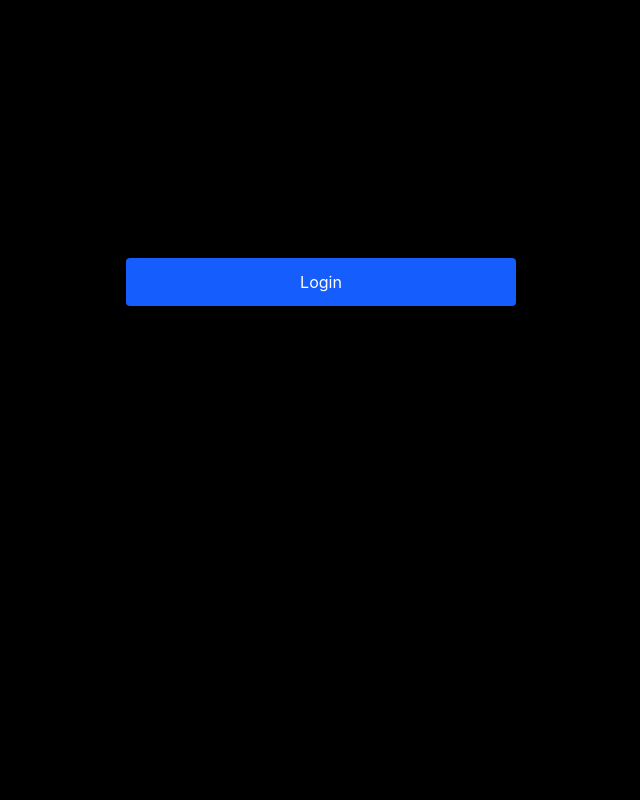
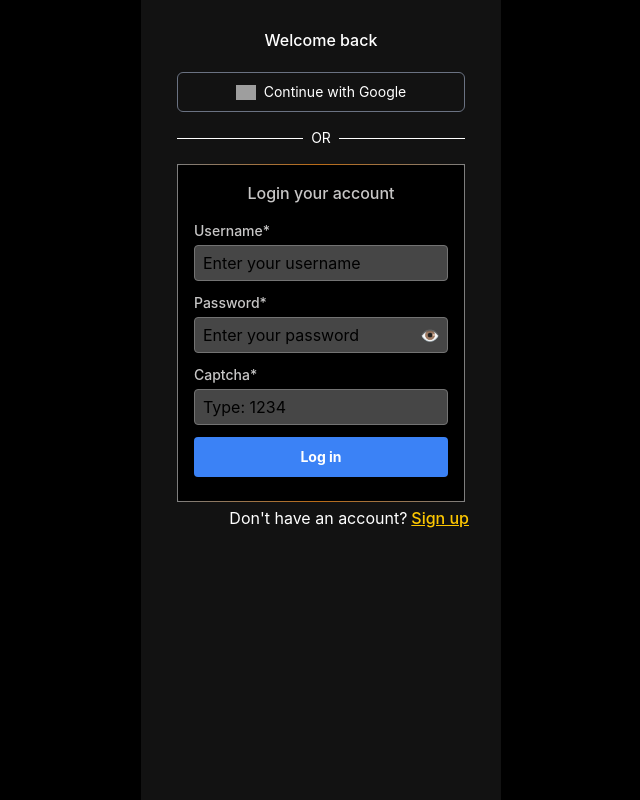
Before and after one commit to ShaonK/ukaids, a Next.js app: page /login in a window 1280 px wide. Shown: the whole page, without its empty margins (319-959 px from the left). Built offline with nearby package versions, Linux system fonts and the light colour scheme; grey boxes are pictures that could not be loaded.

Commit message:
login and register page updated

```diff
--- /dev/null
+++ b/app/(auth-pages)/login/layout.js
@@ -0,0 +1,9 @@
+"use client";
+
+export default function LoginLayout({ children }) {
+  return (
+    <div className="w-[360px] min-h-screen mx-auto bg-[#121212] text-white overflow-hidden">
+      {children}
+    </div>
+  );
+}
--- a/app/(auth-pages)/login/page.js
+++ b/app/(auth-pages)/login/page.js
@@ -1,69 +1,134 @@
 "use client";
 
 import { useState } from "react";
+import Link from "next/link";
+import Image from "next/image";
 import loginAction from "./action";
 import { useRouter } from "next/navigation";
 
 export default function LoginPage() {
+  const [showPassword, setShowPassword] = useState(false);
+  const [form, setForm] = useState({ username: "", password: "", captcha: "" });
+  const [error, setError] = useState("");
+
   const router = useRouter();
 
-    const [user, setUser] = useState({
-        username: "",
-        password: "",
-        captcha: "",
-    });
+  async function handleLogin() {
+    const fd = new FormData();
+    fd.append("username", form.username);
+    fd.append("password", form.password);
+    fd.append("captcha", form.captcha);
 
-    const [message, setMessage] = useState("");
-
-    async function handleLogin() {
-        const formData = new FormData();
-        formData.append("username", user.username);
-        formData.append("password", user.password);
-        formData.append("captcha", user.captcha);
-
-        const res = await loginAction(formData);
+    const res = await loginAction(fd);
 
     if (res.error) {
-            setMessage(res.error);
+      setError(res.error);
     } else {
       router.push("/user");
     }
   }
 
   return (
-        <div className="p-5">
-            <h1 className="text-xl font-bold text-center">Login</h1>
+    <div className="w-full flex flex-col items-center mt-6 px-4">
+      {/* Welcome back */}
+      <p className="text-center text-white font-medium text-base px-4 py-1 rounded">
+        Welcome back
+      </p>
 
-            <div className="mt-6 flex flex-col gap-3">
+      {/* Continue with Google */}
+      <button className="mt-4 w-72 h-10 flex items-center justify-center rounded-md border border-gray-500 text-sm text-white cursor-pointer">
+        <div className="relative w-5 h-5 mr-2">
+          <Image src="/g.png" alt="Google" fill className="object-contain" />
+        </div>
+        Continue with Google
+      </button>
+
+      {/* OR */}
+      <div className="mt-4 w-72 flex items-center justify-center">
+        <div className="border-t border-white w-full"></div>
+        <span className="px-2 text-white text-sm">OR</span>
+        <div className="border-t border-white w-full"></div>
+      </div>
+
+      {/* LOGIN CARD */}
+      <div
+        className="mt-4 w-72 p-4 rounded-md relative flex flex-col items-center"
+        style={{
+          background: "#000000",
+          border: "0.5px solid",
+          borderImage:
+            "linear-gradient(90deg, rgba(156,156,156,0.8) 0%, rgba(233,134,28,0.8) 49.04%, rgba(156,156,156,0.8) 100%)",
+          borderImageSlice: 1,
+        }}
+      >
+        <p className="text-[#C7C6C6] font-medium text-center mb-4">
+          Login your account
+        </p>
+
+        {/* Username */}
+        <label className="self-start text-[#C7C6C6] font-medium text-sm mb-1">
+          Username*
+        </label>
         <input
-                    placeholder="Username"
-                    className="border p-3 rounded"
-                    onChange={(e) => setUser({ ...user, username: e.target.value })}
+          type="text"
+          placeholder="Enter your username"
+          className="w-full h-9 rounded-sm border border-[#737373] bg-[#AFAEAE66] px-2 mb-3 text-black placeholder:text-black"
+          onChange={(e) => setForm({ ...form, username: e.target.value })}
         />
 
+        {/* Password */}
+        <label className="self-start text-[#C7C6C6] font-medium text-sm mb-1">
+          Password*
+        </label>
+        <div className="relative w-full mb-3">
           <input
-                    placeholder="Password"
-                    type="password"
-                    className="border p-3 rounded"
-                    onChange={(e) => setUser({ ...user, password: e.target.value })}
+            type={showPassword ? "text" : "password"}
+            placeholder="Enter your password"
+            className="w-full h-9 rounded-sm border border-[#737373] bg-[#AFAEAE66] px-2 text-black placeholder:text-black pr-10"
+            onChange={(e) => setForm({ ...form, password: e.target.value })}
           />
 
+          {/* Eye icon */}
+          <button
+            type="button"
+            onClick={() => setShowPassword(!showPassword)}
+            className="absolute right-2 top-1/2 -translate-y-1/2 text-gray-400 hover:text-white"
+          >
+            {showPassword ? "🙈" : "👁️"}
+          </button>
+        </div>
+
+        {/* Captcha */}
+        <label className="self-start text-[#C7C6C6] font-medium text-sm mb-1">
+          Captcha*
+        </label>
         <input
-                    placeholder="Captcha (Type: 1234)"
-                    className="border p-3 rounded"
-                    onChange={(e) => setUser({ ...user, captcha: e.target.value })}
+          placeholder="Type: 1234"
+          className="w-full h-9 rounded-sm border border-[#737373] bg-[#AFAEAE66] px-2 mb-3 text-black placeholder:text-black"
+          onChange={(e) => setForm({ ...form, captcha: e.target.value })}
         />
 
-                {message && (
-                    <p className="text-red-500 text-sm">{message}</p>
+        {error && (
+          <p className="text-red-500 text-sm mb-3 text-center">{error}</p>
         )}
 
+        {/* Log in button */}
         <button
-                    className="bg-blue-600 text-white p-3 rounded active:scale-95 transition"
           onClick={handleLogin}
+          className="w-full h-10 bg-[#3B82F6] rounded-sm flex justify-center items-center mb-2 cursor-pointer active:scale-95"
         >
-                    Login
+          <span className="text-white font-bold text-sm">Log in</span>
         </button>
+      </div>
+
+      {/* Don't have account */}
+      <div className="mt-1 flex justify-end w-full px-4">
+        <span className="text-white">{`Don't have an account?`}</span>
+        <Link href="/register">
+          <span className="underline font-medium text-yellow-400 ml-1 cursor-pointer">
+            Sign up
+          </span>
+        </Link>
       </div>
     </div>
   );
--- a/app/(auth-pages)/register/page.js
+++ b/app/(auth-pages)/register/page.js
@@ -2,8 +2,14 @@
 
 import { useState } from "react";
 import registerAction from "./action";
+import Image from "next/image";
+import Link from "next/link";
 
 export default function RegisterPage() {
+  const [showPassword, setShowPassword] = useState(false);
+  const [showTransactionPassword, setShowTransactionPassword] = useState(false);
+  const [msg, setMsg] = useState("");
+
   const [form, setForm] = useState({
     fullname: "",
     username: "",
@@ -16,8 +22,6 @@ export default function RegisterPage() {
     captcha: "",
   });
 
-    const [msg, setMsg] = useState("");
-
   async function handleSubmit(e) {
     e.preventDefault();
     const res = await registerAction(form);
@@ -28,45 +32,138 @@ export default function RegisterPage() {
     }
   }
 
+  const renderInput = (
+    name,
+    label,
+    placeholder,
+    type = "text",
+    toggle = false,
+    showState,
+    setShowState
+  ) => (
+    <div className="flex flex-col w-full mb-4 relative">
+      <label className="text-gray-300 text-sm mb-1">{label}</label>
+
+      <input
+        type={toggle ? (showState ? "text" : "password") : type}
+        placeholder={placeholder}
+        className="w-full rounded-sm border border-gray-500 bg-black/50 px-3 py-2 text-white"
+        value={form[name]}
+        onChange={(e) => setForm({ ...form, [name]: e.target.value })}
+      />
+
+      {toggle && (
+        <button
+          type="button"
+          onClick={() => setShowState(!showState)}
+          className="absolute right-3 top-8 text-gray-400"
+        >
+          {showState ? "🙈" : "👁️"}
+        </button>
+      )}
+    </div>
+  );
+
   return (
-        <div className="p-5 max-w-md mx-auto">
-            <h1 className="text-xl font-bold text-center mb-4">Register</h1>
+    <div className="w-full flex flex-col items-center">
 
-            <form onSubmit={handleSubmit} className="flex flex-col gap-3">
+      {/* Logo Section */}
+      <div className="w-full h-14 bg-gradient-to-r from-black via-[#452E15] to-black flex justify-center items-center">
+        <h1 className="text-2xl font-bold">
+          <span className="text-yellow-500">One</span>{" "}
+          <span className="text-white">Tech</span>
+        </h1>
+      </div>
 
-                {/* All inputs */}
-                {Object.keys(form).map((key) =>
-                    key !== "captcha" ? (
-                        <input
-                            key={key}
-                            placeholder={key.toUpperCase()}
-                            className="border p-3 rounded"
-                            type={key.includes("password") ? "password" : "text"}
-                            onChange={(e) =>
-                                setForm({ ...form, [key]: e.target.value })
-                            }
-                        />
-                    ) : null
+      {/* Card */}
+      <form
+        onSubmit={handleSubmit}
+        className="mt-6 w-11/12 max-w-md bg-black rounded-md p-6 shadow-lg border border-gray-600 border-opacity-50 flex flex-col"
+      >
+        <h2 className="text-center text-gray-300 font-medium mb-4">
+          Register your account
+        </h2>
+
+        {renderInput("fullname", "Full Name*", "Enter full name")}
+        {renderInput("username", "Username*", "Enter your username")}
+        {renderInput("referral", "Referred By*", "Enter referral code")}
+        {renderInput("mobile", "Mobile*", "Enter mobile number")}
+        {renderInput("email", "Email*", "Enter your email", "email")}
+
+        {renderInput(
+          "password",
+          "Password*",
+          "Enter your password",
+          "password",
+          true,
+          showPassword,
+          setShowPassword
         )}
 
-                {/* Captcha Box */}
-                <div className="flex justify-between items-center border p-3 rounded bg-gray-100">
+        {renderInput(
+          "cpassword",
+          "Confirm Password*",
+          "Confirm your password",
+          "password",
+          true,
+          showPassword,
+          setShowPassword
+        )}
+
+        {renderInput(
+          "tpassword",
+          "Transaction Password*",
+          "Enter transaction password",
+          "password",
+          true,
+          showTransactionPassword,
+          setShowTransactionPassword
+        )}
+
+        {/* Captcha */}
+        <div className="flex justify-between items-center border p-3 rounded bg-gray-100 text-black mb-4">
           <span className="font-bold text-lg">1234</span>
           <input
             placeholder="Enter Captcha"
             className="border p-2 rounded w-32"
+            value={form.captcha}
             onChange={(e) =>
               setForm({ ...form, captcha: e.target.value })
             }
           />
         </div>
 
-                <button className="bg-green-600 text-white p-3 rounded active:scale-95 transition">
+        {/* Checkbox */}
+        <div className="flex items-center mb-4">
+          <input type="checkbox" id="privacy" className="w-4 h-4 mr-2" required />
+          <label htmlFor="privacy" className="text-gray-300 text-sm">
+            I Agree To The Privacy Policy
+          </label>
+        </div>
+
+        {/* Register Button */}
+        <button
+          type="submit"
+          className="w-full bg-blue-600 text-white py-2 rounded-md font-bold shadow-md active:scale-95"
+        >
           Register
         </button>
 
-                {msg && <p className="text-center text-red-500">{msg}</p>}
+        {msg && <p className="text-center text-red-400 mt-3">{msg}</p>}
       </form>
+
+      {/* Bottom Text */}
+      <div className="mt-4 w-11/12 max-w-md flex justify-end text-sm text-gray-300">
+        Already have an account?
+        <Link href="/login">
+          <span className="ml-1 underline text-yellow-400 font-medium">Log in</span>
+        </Link>
+      </div>
+
+      {/* Copyright */}
+      <p className="mt-6 text-center text-gray-400 text-xs lowercase">
+        COPYRIGHT 2025 ukaids.com ALL RIGHTS RESERVED.
+      </p>
     </div>
   );
 }
--- a/app/page.js
+++ b/app/page.js
@@ -23,7 +23,7 @@ export default function Home() {
           className="object-contain"
         />
 
-        <Link href="/login">
+        <Link href="\login">
           <span className="px-4 py-2 text-white text-sm font-medium rounded-md hover:bg-blue-700">
             Log in
           </span>
@@ -56,7 +56,7 @@ export default function Home() {
 
           {/* Get Started Button */}
           <div className="w-full flex justify-end pr-4 mt-2">
-            <Link href="/Signup">
+            <Link href="\register">
               <span className="bg-blue-600 text-white px-5 py-2 rounded-md text-sm font-medium shadow-lg active:scale-95 transition">
                 Get Started
               </span>
--- a/app/user/(pages)/introduction/page.js
+++ b/app/user/(pages)/introduction/page.js
@@ -126,7 +126,7 @@ export default function IntroductionPage() {
       title: "Corporate Partners",
       items: [
         {
-          position: "BBH",
+          position: "ukaids",
           description:
             "Pay a deposit of 5,520,000 BDT, 400 tasks per day, earn 600 BDT per task, earn 240,000 BDT per day, earn 7,200,000 BDT in 30 days, and earn 86,400,000 BDT in 360 days.",
         },
@@ -189,7 +189,7 @@ export default function IntroductionPage() {
       level2Reward: "82800",
     },
     {
-      level: "BBH",
+      level: "ukaids",
       level3Invite: "10%→3%→1%",
       firstLevelReward: "552000",
       level2Reward: "165600",
--- a/app/user/components/UserAmountSummaryCard.js
+++ b/app/user/components/UserAmountSummaryCard.js
@@ -2,7 +2,7 @@
 
 import Image from "next/image";
 
-export default function UserAmountSummaryCard() {
+export default function UserAmountSummaryCard({ title, amount }) {
   return (
     <div className="w-full flex justify-center mt-4 ml-5">
       {/* RECTANGLE (slightly smaller for perfect centering) */}
@@ -21,7 +21,7 @@ export default function UserAmountSummaryCard() {
         >
           <div className="w-full h-full rounded-full bg-[#121212] flex justify-center items-center px-2 text-center">
             <span className="text-[16px] font-semibold text-white leading-tight">
-              Account Balance
+              {title}
             </span>
           </div>
         </div>
@@ -35,7 +35,7 @@ export default function UserAmountSummaryCard() {
         "
         >
           <span className="text-[20px] font-bold text-black tracking-[0.5%]">
-            25.00 USD
+           {amount}
           </span>
         </div>
 
```
Also changed, not shown: app/(auth-pages)/register/layout.js (added, +7 -0 lines), app/user/page.js (+11 -10 lines). Lines whose indentation alone changed are shown as unchanged.
